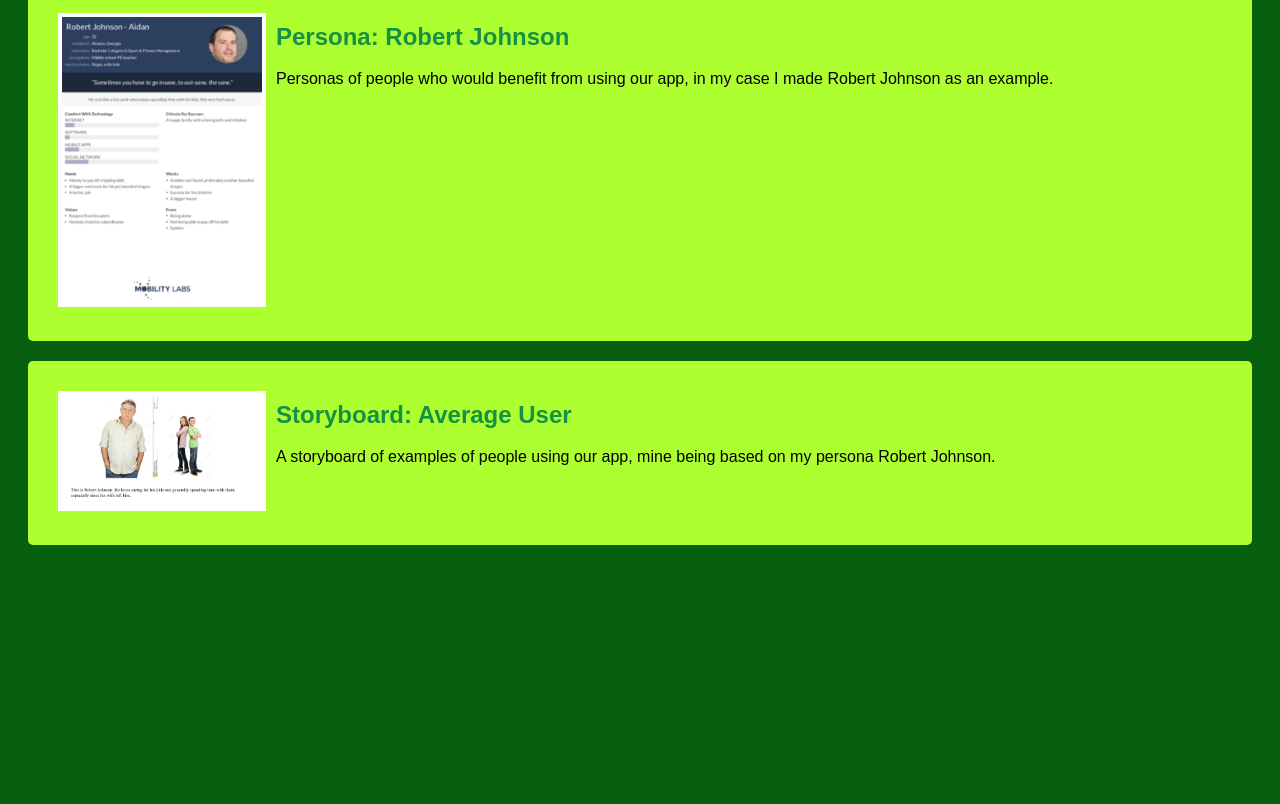
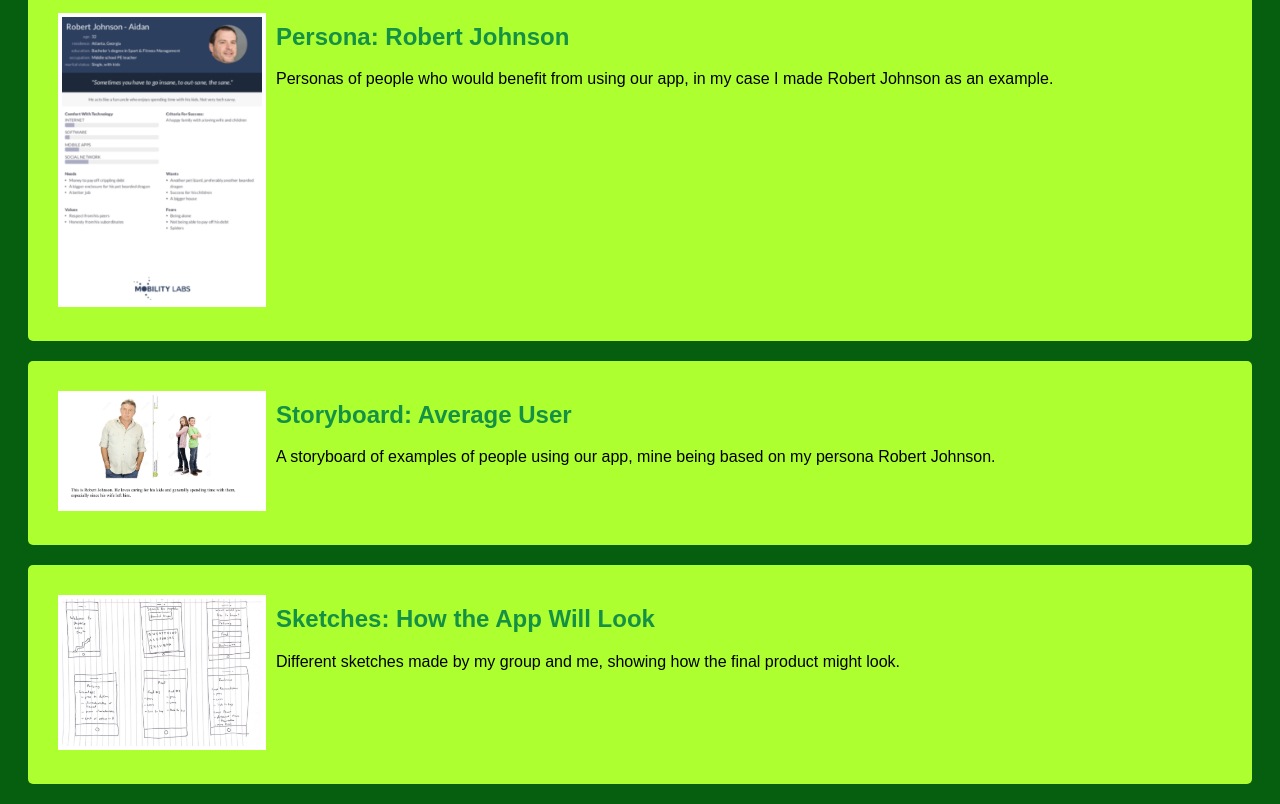
Before and after one commit to AidMcc88/AidMcc88.github.io, a plain HTML site: page index.html in a window 1280 px wide. Shown: the part 571-1375 px from the top of the page. Before the commit the page ends 1136 px from the top, so only its background shows below. Drawn offline with Linux system fonts and the light colour scheme.

Commit message:
Add files via upload

```diff
--- a/index.html
+++ b/index.html
@@ -50,5 +50,16 @@
                 </p>
             </section>
         </section>
+
+        <!-- Sketch Assignment -->
+        <section class="assignment">
+            <a href="files/sketches.pdf"><img src="images/sketch.png"></a>
+            <section class="ass-details">
+                <a href="files/sketches.pdf"><h2>Sketches: How the App Will Look</h2></a>
+                <p>
+                    Different sketches made by my group and me, showing how the final product might look.
+                </p>
+            </section>
+        </section>
     </body>
 </html>
```
